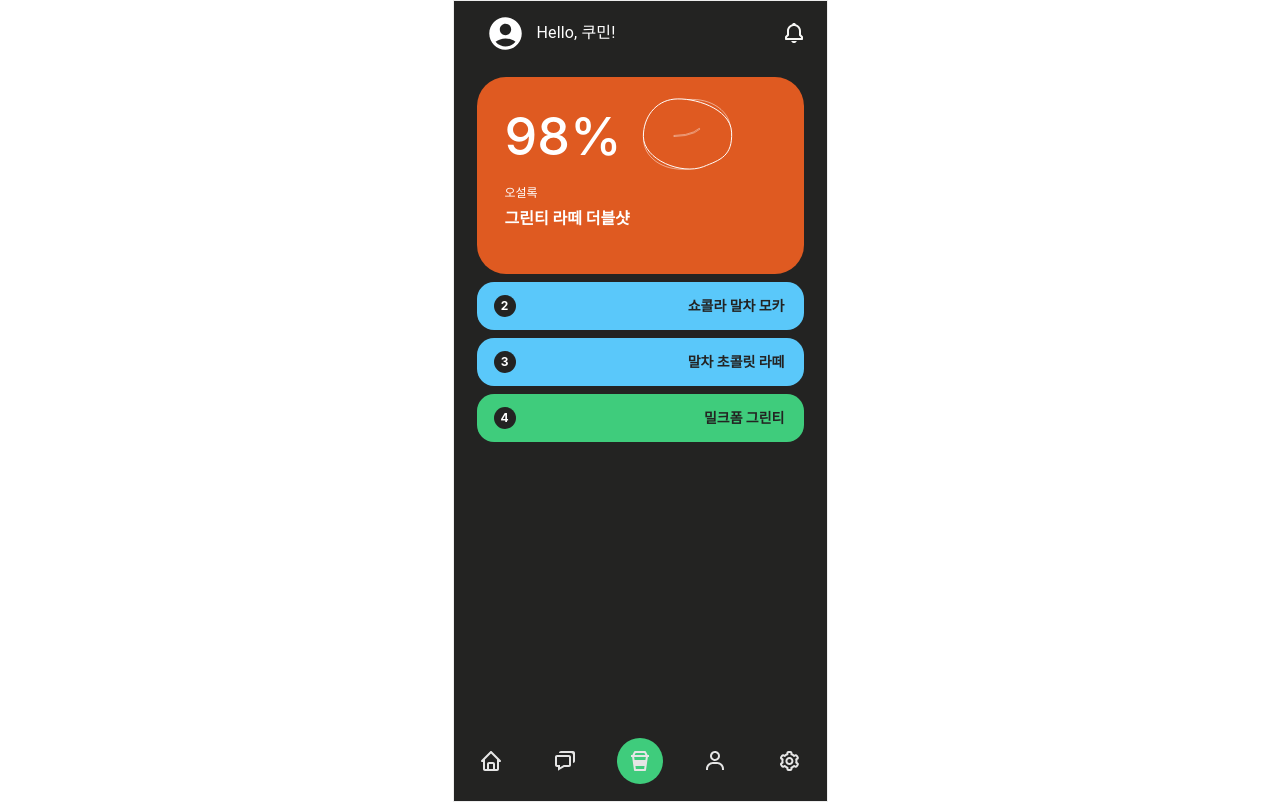
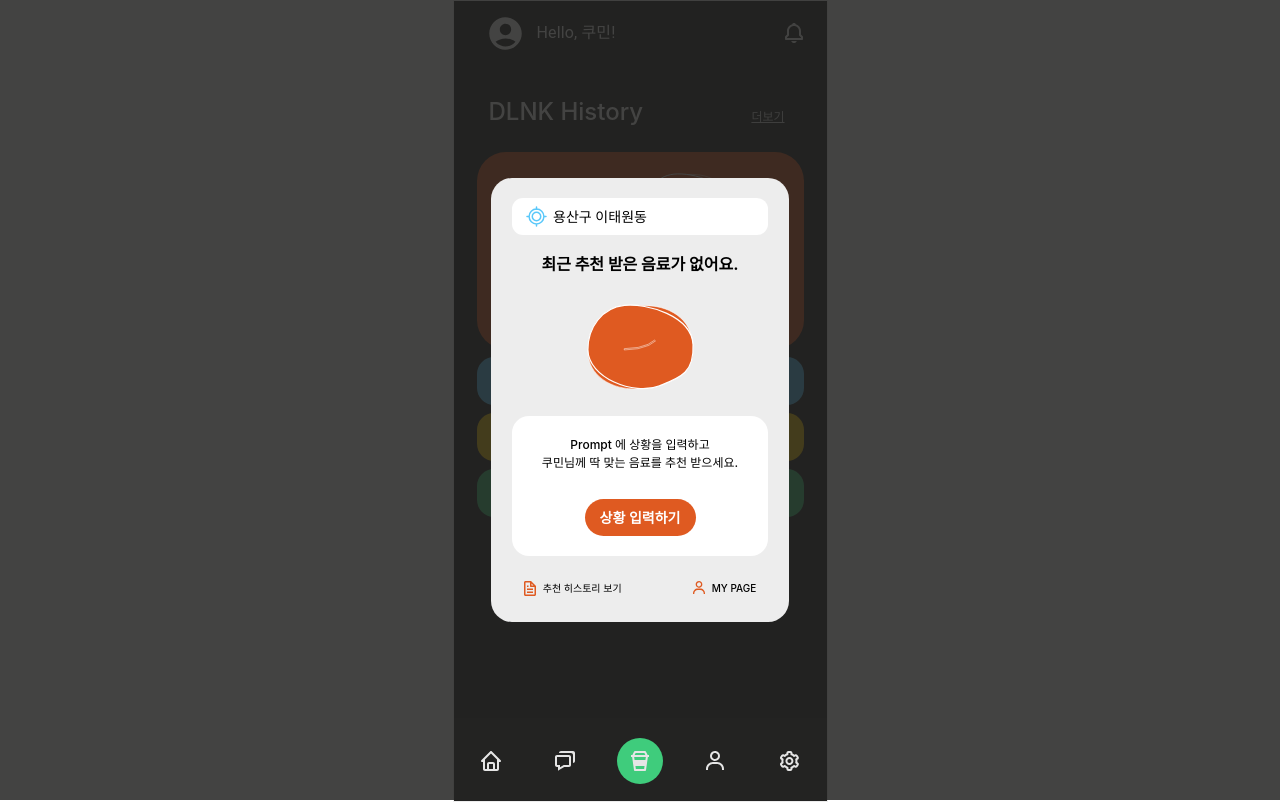
Before and after one commit to D-LINK-alpha/D-LINK-frontend, a React (Create React App) app: page /main in a window 1280 px wide. Built offline with nearby package versions, Linux system fonts and the light colour scheme; what recoil-persist would draw is missing.

Commit message:
Design: css 및 문구 수정, navigate 수정

```diff
--- a/src/pages/LandingPage/landingPage.js
+++ b/src/pages/LandingPage/landingPage.js
@@ -8,34 +8,26 @@ const LandingPage = () => {
   const [isModalOpen, setIsModalOpen] = useState(false);
 
   const dummyData = [
-    {
-      drinkName: '그린티 라떼 더블샷',
-      similarity: '98%',
-      cafeName: '오설록',
-      drinkType: 'coffee',
-    },
-    {
-      drinkName: '쇼콜라 말차 모카',
-      similarity: '80%',
-      cafeName: '오설록',
-      drinkType: 'latte',
-    },
-    {
-      drinkName: '말차 초콜릿 라떼',
-      similarity: '70%',
-      cafeName: '오설록',
-      drinkType: 'latte',
-    },
-    {
-      drinkName: '밀크폼 그린티',
-      similarity: '60%',
-      cafeName: '오설록',
-      drinkType: 'tea',
-    },
+    {drinkName: '그린티 라떼 더블샷', similarity:'98%', cafeName:'오설록', drinkType:'coffee', isLike:true, bookmark:false, createdAt: "2024-05-27T06:34:15.666Z"},
+    {drinkName: '그린티 라떼 더블샷', similarity:'98%', cafeName:'오설록', drinkType:'latte', isLike:true, bookmark:false, createdAt: "2024-05-27T06:34:15.666Z"},
+    {drinkName: '그린티 라떼 더블샷', similarity:'98%', cafeName:'오설록', drinkType:'ade', isLike:true, bookmark:false, createdAt: "2024-05-23T06:34:15.666Z"},
+    {drinkName: '그린티 라떼 더블샷', similarity:'98%', cafeName:'오설록', drinkType:'tea', isLike:true, bookmark:false, createdAt: "2024-05-23T06:34:15.666Z"},
+    {drinkName: '그린티 라떼 더블샷', similarity:'98%', cafeName:'오설록', drinkType:'coffee', isLike:false, bookmark:true, createdAt: "2024-05-23T06:34:15.666Z"},
+    {drinkName: '쇼콜라 말차 모카', similarity:'80%', cafeName:'오설록', drinkType:'latte', isLike:false, bookmark:false, createdAt: "2024-05-23T06:34:15.666Z"},
+    {drinkName: '말차 초콜릿 라떼', similarity:'70%', cafeName:'오설록', drinkType:'latte', isLike:false, bookmark:true, createdAt: "2024-05-23T06:34:15.666Z"},
+    {drinkName: '밀크폼 그린티', similarity:'60%', cafeName:'오설록', drinkType:'tea', isLike:false, bookmark:true, createdAt: "2024-05-22T06:34:15.666Z"},
   ];
 
+  // 오늘 날짜의 데이터가 없으면 모달이 뜸
   useEffect(() => {
-    if (dummyData.length === 0) {
+    const today = new Date();
+    const year = today.getFullYear();
+    const month = String(today.getMonth() + 1).padStart(2, '0');
+    const day = String(today.getDate()).padStart(2, '0');
+    const formattedToday = `${year}-${month}-${day}`;
+
+    const hasTodayData = dummyData.some(item => item.createdAt.split('T')[0] === formattedToday);
+    if (!hasTodayData){
       setIsModalOpen(true);
     }
   }, [dummyData]);
@@ -43,19 +35,19 @@ const LandingPage = () => {
   return (
     <>
       <InfoBar name={'쿠민'}/>
-      <div className="flex flex-col h-screen pb-[83px]">
+      <div className="flex flex-col h-screen pt-[75px] pb-[83px]">
         <div className="flex-1">
-          <div className="flex items-end text-white text-[24px] pt-[18px] pl-[35px]">
-            Today&apos;s DLNK
+          <div className="flex justify-between items-end text-white text-[24px] pt-[18px] pl-[35px]">
+            DLNK History
             <a
-              href={'/result'}
-              className="text-[#DBDBDB] underline text-[12px] pb-[4px] pl-[100px]"
+              href={'/history'}
+              className="text-[#DBDBDB] underline text-[12px] pb-[4px] pr-[42px]"
             >
               더보기
             </a>
           </div>
           <div className="flex flex-col justify-center pt-[22px] px-[23px]">
-            {dummyData.map((item, index) => (
+            {dummyData.slice(0, 4).map((item, index) => (
               <Item
                 key={index}
                 drinkName={item.drinkName}
```
